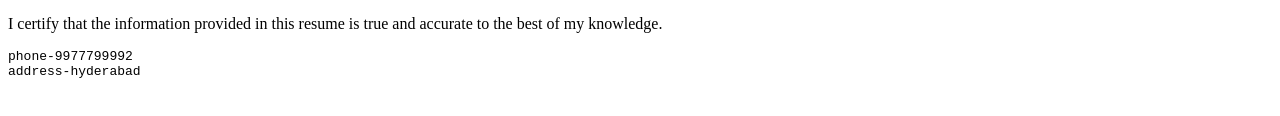
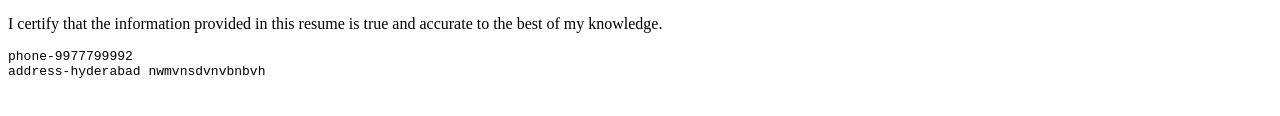
Before and after one commit to saikumarreddy12/saikumar3, a plain HTML site: page index.html in a window 1280 px wide. Shown: the part 396-512 px from the top of the page. Drawn offline with Linux system fonts and the light colour scheme.

Commit message:
Modify index.html with updated declaration details
Updated the declaration section with additional address information.

```diff
--- a/index.html
+++ b/index.html
@@ -24,7 +24,7 @@ I certify that the information provided in this resume is true and accurate to t
 </p>
 <pre>
 phone-9977799992
-address-hyderabad
+address-hyderabad nwmvnsdvnvbnbvh
 </pre>
 </body>
 </html>
```
